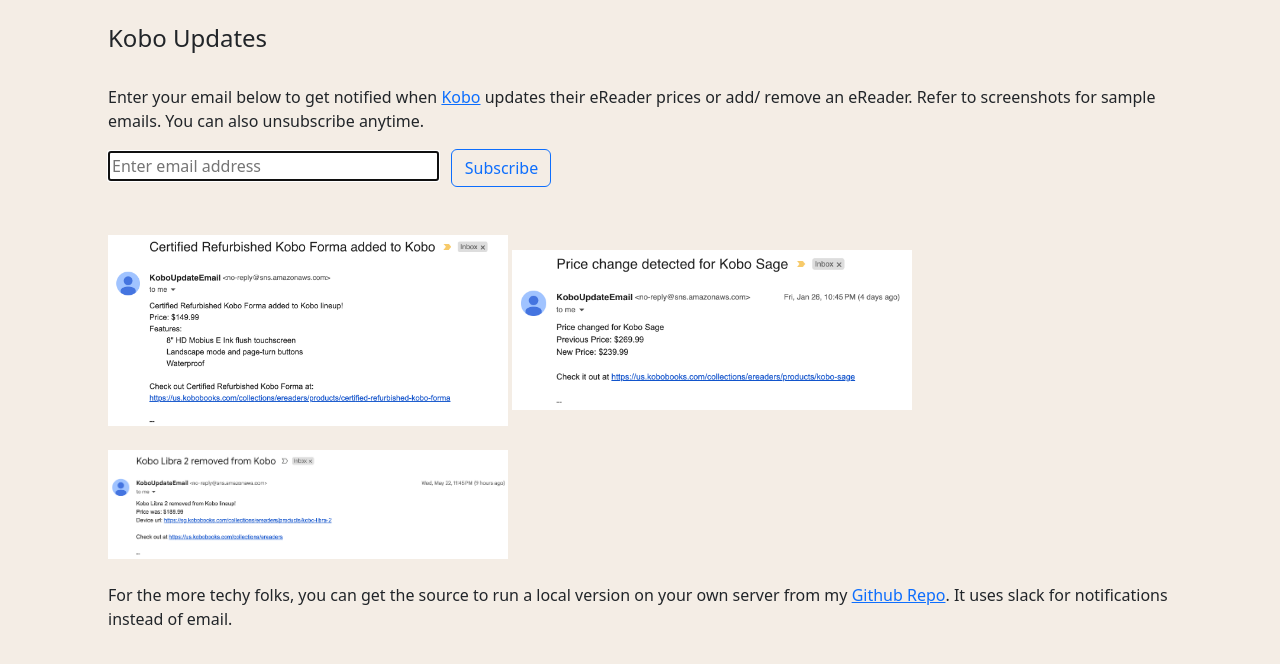
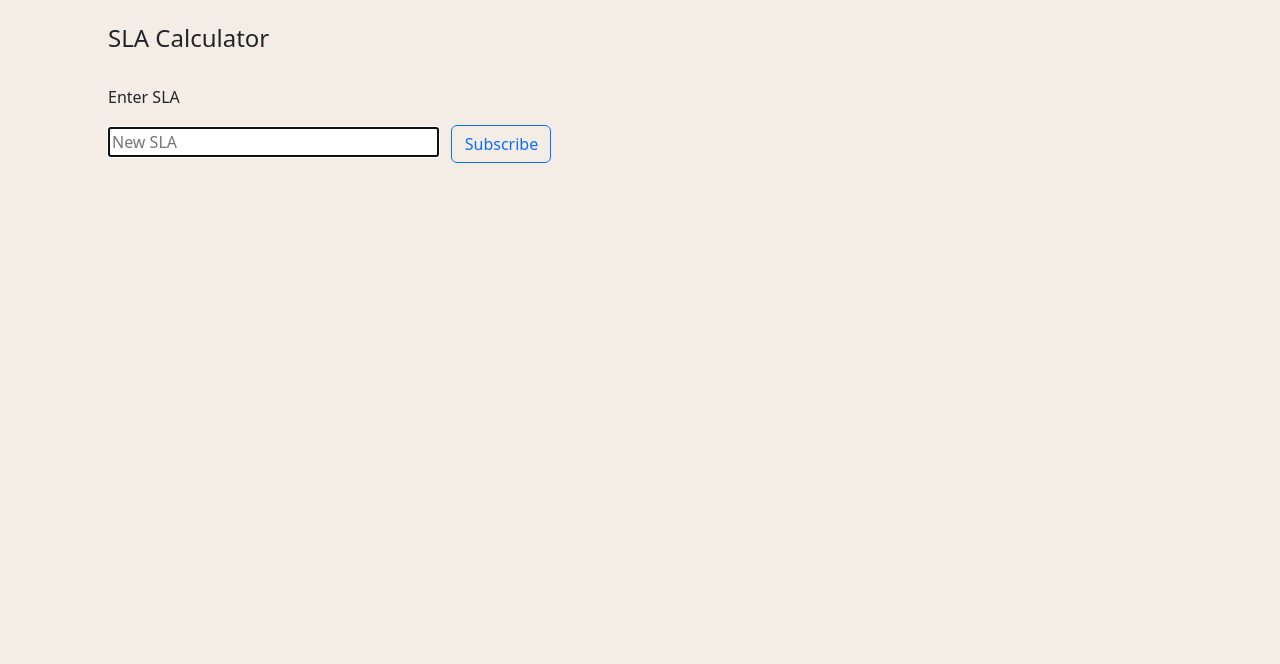
Before and after one commit to jaceygan/cardshuffle, a Flask app: page /slacalc in a window 1280 px wide. Shown: the part 66-730 px from the top of the page. Run offline with Flask 3, Linux system fonts and the light colour scheme.

Commit message:
update placeholder page for slacalc

```diff
--- a/templates/slacalc.html
+++ b/templates/slacalc.html
@@ -1,19 +1,16 @@
 {% extends 'base.html' %}
 
 {% block title %}
-Kobo Updates
+SLA Calculator
 {% endblock %}
 
 {% block content %}
-<h4>Kobo Updates</h4>
+<h4>SLA Calculator</h4>
 <br>
-<p>Enter your email below to get notified when <a href="https://us.kobobooks.com/collections/ereaders"
-        target="_blank">Kobo</a> updates their eReader prices or add/ remove an eReader.
-    Refer to screenshots for sample emails. You can also unsubscribe anytime.
+<p>Enter SLA
 </p>
-<form action="/koboupdates" method="POST">
-    <input type="email" id="koboemail" name="koboemail" placeholder="Enter email address" maxlength="320" size="30"
-        autofocus>&nbsp;&nbsp;
+<form action="/slacalc" method="POST">
+    <input type="email" id="newsla" name="newsla" placeholder="New SLA" maxlength="32" size="30" autofocus>&nbsp;&nbsp;
     <button class="btn btn-outline-primary" type="submit" style="width:100px">Subscribe</button>
 </form>
 <em> {% if addedmessage %} Subscribed {{koboemail}} to Kobo Notifications! {% endif%}</em>
@@ -21,21 +18,7 @@
 <br>
 <div class="align-centre">
 
-    <img src="{{url_for('static', filename='kobonewdeviceemail.png')}}" alt="New Device Added Notification"
-        style="width:400px">
-
-    <img src="{{url_for('static', filename='kobopricechangeemail.png')}}" alt="Price Change Notification"
-        style="width:400px">
-    <br>
-    <br>
-    <img src="{{url_for('static', filename='koboremovedeviceemail.png')}}" alt="Price Change Notification"
-        style="width:400px">
 </div>
 <br>
 
-<p>For the more techy folks, you can get the source to run a local version on your own server from my
-    <a href="https://github.com/jaceygan/kobodeviceupdates">Github Repo</a>. It uses slack for notifications instead of
-    email.
-</p>
-
 {% endblock %}
```
